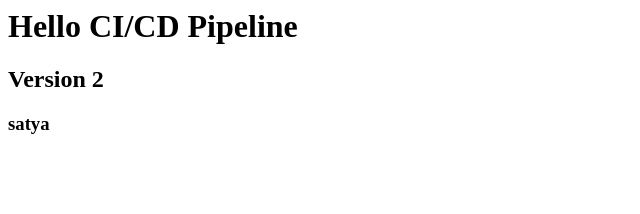
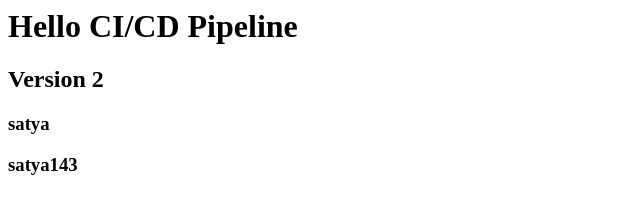
Before and after one commit to satyanarayanaangadala4-lab/CICD, a plain HTML site: page index.html in a window 1280 px wide. Shown: the full height of the page, 0-640 px from the left. Drawn offline with Linux system fonts and the light colour scheme.

Commit message:
Update index.html

```diff
--- a/index.html
+++ b/index.html
@@ -7,5 +7,6 @@
 <h1>Hello CI/CD Pipeline</h1>
 <h2>Version 2</h2>
 <h3>satya</h3>
+<h3>satya143</h3>
 </body>
 </html>
```
